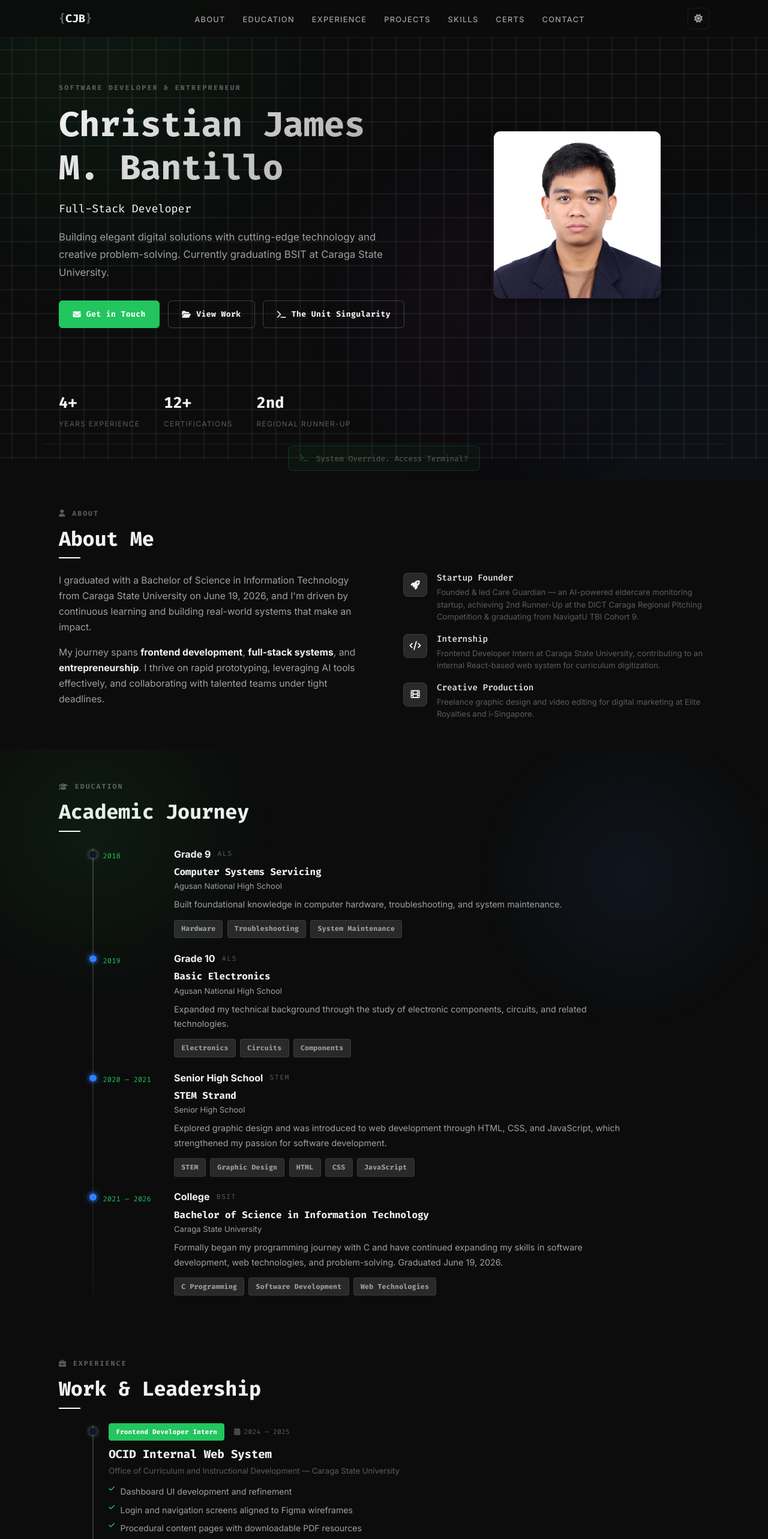
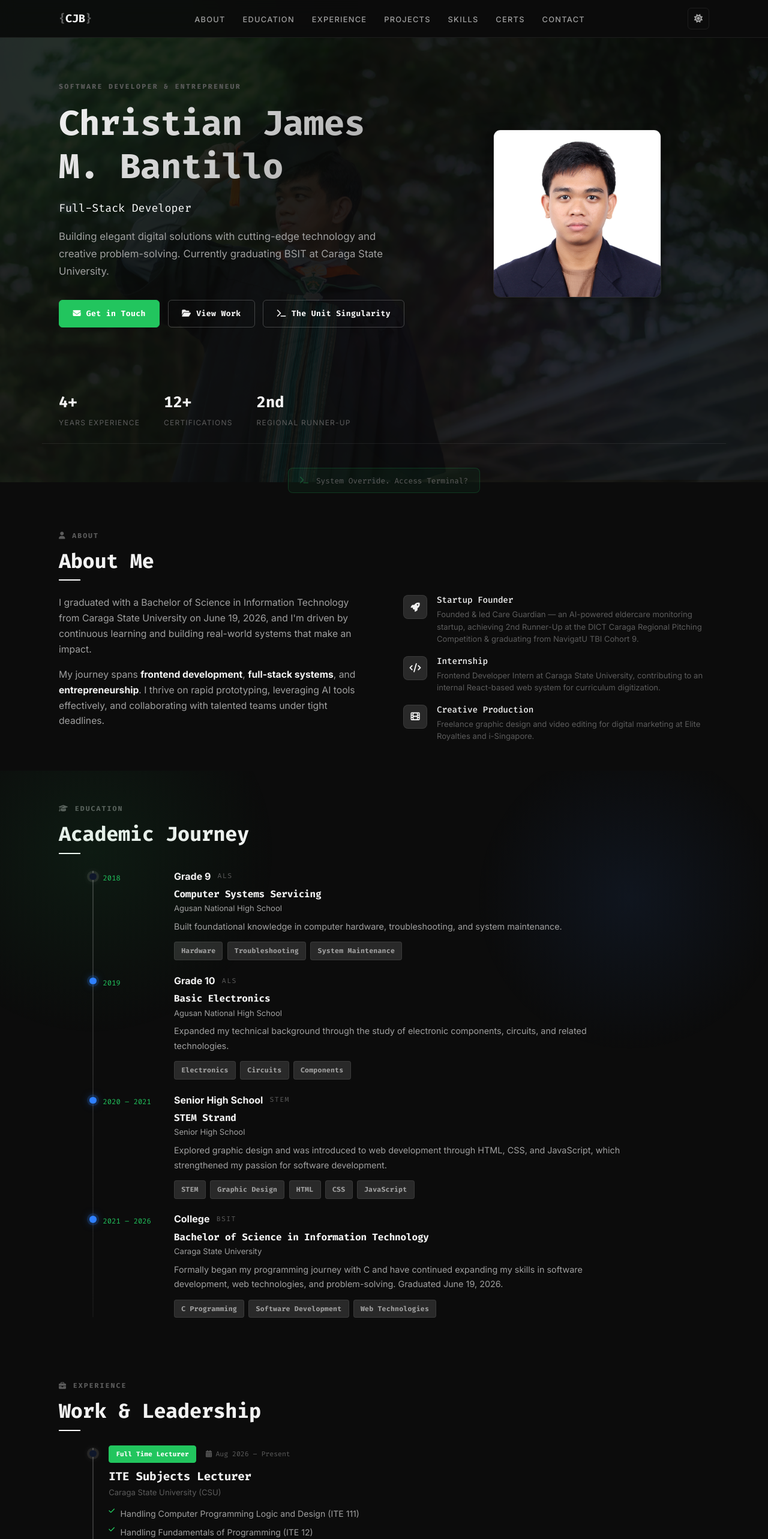
Before and after one commit to cjbantillo/web-app-portfolio, a Vue app: page / in a window 1280 px wide. Shown: the top 2566 px of the page at 60% size. Built offline with nearby package versions, Linux system fonts and the light colour scheme.

Commit message:
feat: implement Hero and Experience components with associated assets

```diff
--- a/src/components/Experience.vue
+++ b/src/components/Experience.vue
@@ -95,6 +95,19 @@ export default {
     return {
       experiences: [
         {
+          id: 6,
+          role: "Full Time Lecturer",
+          date: "Aug 2026 – Present",
+          title: "ITE Subjects Lecturer",
+          org: "Caraga State University (CSU)",
+          contributions: [
+            "Handling Computer Programming Logic and Design (ITE 111)",
+            "Handling Fundamentals of Programming (ITE 12)",
+            "Handling Fundamental Computational Techniques for ITE",
+          ],
+          stack: ["Programming Logic", "Curriculum Delivery"],
+        },
+        {
           id: 1,
           role: "Frontend Developer Intern",
           date: "2024 – 2025",
@@ -132,7 +145,7 @@ export default {
         {
           id: 2,
           role: "CEO & Co-Founder",
-          date: "2024 – Present",
+          date: "2024 – July 2026",
           title: "Care Guardian",
           org: "AI-Powered Eldercare Monitoring Startup",
           contributions: [
--- a/src/components/Hero.vue
+++ b/src/components/Hero.vue
@@ -1,26 +1,7 @@
 <template>
   <section class="hero">
     <div class="hero-background">
-      <Squares
-        v-if="!isLight"
-        class="squares-dark"
-        direction="diagonal"
-        :speed="0.2"
-        :squareSize="40"
-        borderColor="rgba(255, 255, 255, 0.08)"
-        hoverFillColor="rgba(255, 255, 255, 0.12)"
-        :noGradient="true"
-      />
-      <Squares
-        v-if="isLight"
-        class="squares-light"
-        direction="diagonal"
-        :speed="0.2"
-        :squareSize="40"
-        borderColor="rgba(0, 0, 0, 0.15)"
-        hoverFillColor="rgba(0, 0, 0, 0.08)"
-        :noGradient="true"
-      />
+      <img src="/src/assets/_DSC7428.JPG" alt="Hero Background" class="hero-bg-image" />
     </div>
     <div class="container hero-inner">
       <div class="hero-content">
@@ -75,13 +56,8 @@
 </template>
 
 <script>
-import Squares from "./Squares.vue";
-
 export default {
   name: "Hero",
-  components: {
-    Squares,
-  },
   props: {
     isLight: {
       type: Boolean,
@@ -150,9 +126,9 @@ export default {
   min-height: 88vh;
   display: flex;
   flex-direction: column;
-  justify-content: center;
+  justify-content: flex-end;
   align-items: center;
-  padding: 4.5rem 0 1.5rem;
+  padding: 4.5rem 0 4rem;
   position: relative;
   overflow: hidden;
 }
@@ -167,12 +143,16 @@ export default {
   opacity: 0.8;
 }
 
-.squares-dark {
-  display: block;
-}
-
-.squares-light {
-  display: none;
+.hero-bg-image {
+  position: absolute;
+  top: 0;
+  left: 0;
+  width: 100%;
+  height: 100%;
+  object-fit: cover;
+  opacity: 0.15;
+  z-index: -1;
+  pointer-events: none;
 }
 
 .hero-inner {
@@ -376,16 +356,3 @@ export default {
   }
 }
 </style>
-
-<style>
-/* Unscoped styles for theme-based square visibility */
-.app.light .squares-dark,
-:root.light .squares-dark {
-  display: none !important;
-}
-
-.app.light .squares-light,
-:root.light .squares-light {
-  display: block !important;
-}
-</style>
```
Also changed, not shown: src/assets/_DSC7428.JPG (added).
